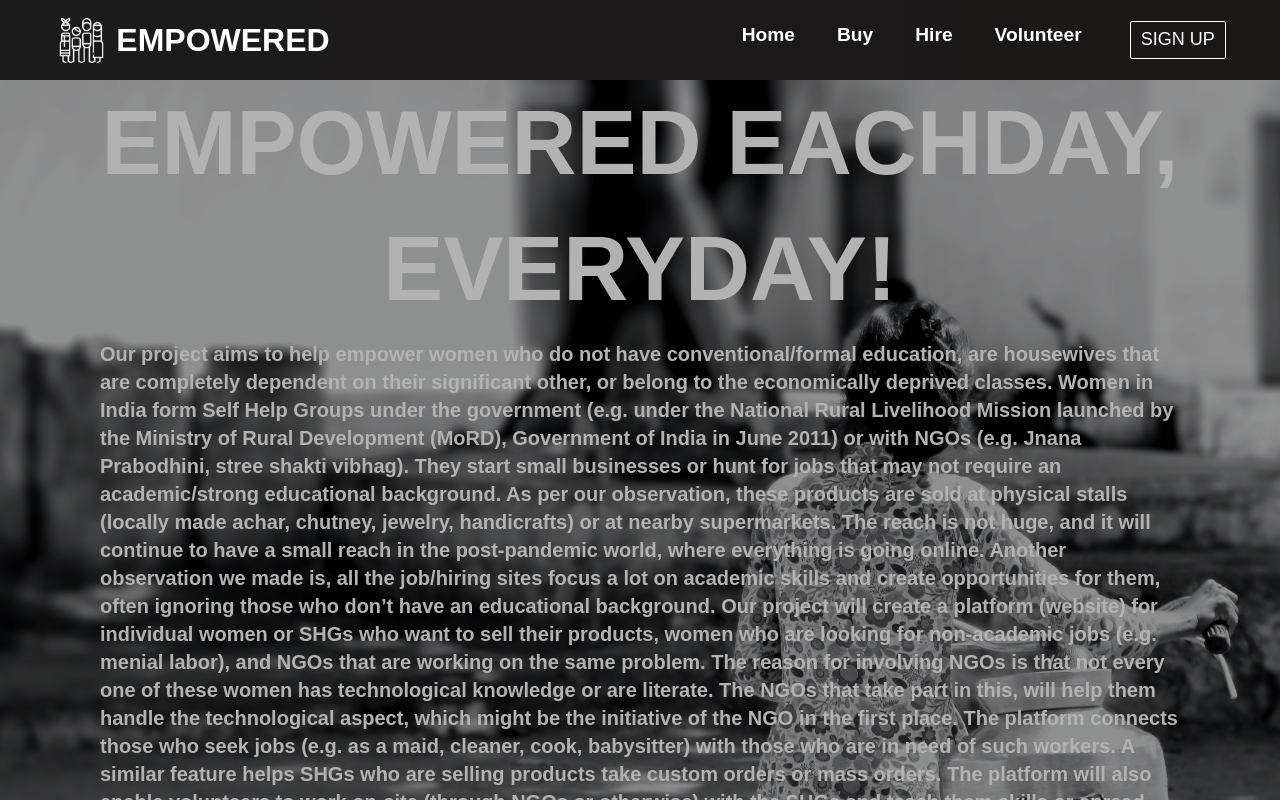
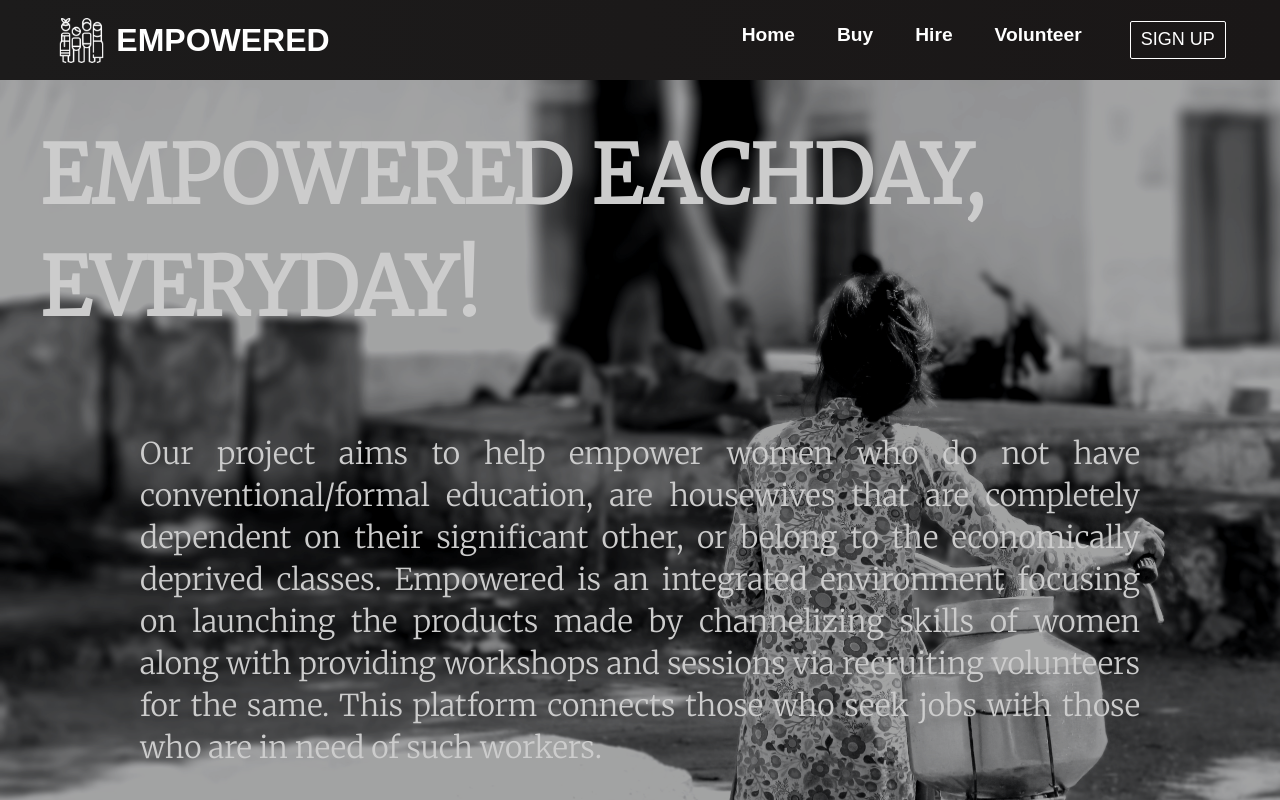
Before and after one commit to sn2606/Code-Divas-New, a React (Create React App) app in the folder code-divas/: page / in a window 1280 px wide. Shown: the top 800 px of the page. Built offline with nearby package versions, Linux system fonts and the light colour scheme.

Commit message:
Styling changes

```diff
--- a/code-divas/public/index.html
+++ b/code-divas/public/index.html
@@ -26,6 +26,8 @@
     -->
     <title>Empowered</title>
     <link href="https://unpkg.com/tailwindcss@^2/dist/tailwind.min.css" rel="stylesheet">
+    <link rel="preconnect" href="https://fonts.gstatic.com">
+<link href="https://fonts.googleapis.com/css2?family=Merriweather:ital,wght@0,300;1,900&display=swap" rel="stylesheet">
   </head>
   <body>
     <noscript>You need to enable JavaScript to run this app.</noscript>
--- a/code-divas/src/Components/BuyHome.js
+++ b/code-divas/src/Components/BuyHome.js
@@ -12,7 +12,7 @@ function BuyHome() {
     return (
         <div className="home">
           <div className="home_container">
-          <div className="home_row">
+          <div className="home_row mt-20">
             <Product title='Flower Vase' price={199} image={img1} rating={5} />
             <Product title='Bamboo Bag' price={399} image={img2} rating={3}/>
           </div>
--- a/code-divas/src/Components/HeroSection.css
+++ b/code-divas/src/Components/HeroSection.css
@@ -11,24 +11,28 @@
     background-repeat: no-repeat;
     background-size: cover;
     background-position: center center;
-    filter: brightness(70%);
+    filter: brightness(80%);
   }
 
 
   .hero-container > h1 {
     color: #fff;
-    font-size: 90px;
-    text-align: center;
+    font-size: 80px;
+    font-family: 'Merriweather', serif;
+    font-weight: 800;
     /*margin-top: 50px;*/
   }
 
   .hero-container > p {
     margin-top: 8px;
     color: white;
-    /* mix-blend-mode: luminosity; */
-    font-size: 20px;
+    font-size: 30px;
     margin-left: 100px;
     margin-right: 100px;
+    text-align: justify;
+    font-weight: 100;
+    font-family: 'Merriweather', serif;
+    font-weight: 100;
   }
 
   .hero-btns {
--- a/code-divas/src/Components/HeroSection.js
+++ b/code-divas/src/Components/HeroSection.js
@@ -7,10 +7,14 @@ function HeroSection() {
     return (
 
         <div className="hero-container">
-           <h1>EMPOWERED EACHDAY, EVERYDAY!</h1>
-           <p className="justify-center">Our project aims to help empower women who do not have conventional/formal education, are housewives that are completely dependent on their significant other, or belong to the economically deprived classes.
-              Women in India form Self Help Groups under the government (e.g. under the National Rural Livelihood Mission launched by the Ministry of Rural Development (MoRD), Government of India in June 2011) or with NGOs (e.g. Jnana Prabodhini, stree shakti vibhag). They start small businesses or hunt for jobs that may not require an academic/strong educational background. As per our observation, these products are sold at physical stalls (locally made achar, chutney, jewelry, handicrafts) or at nearby supermarkets. The reach is not huge, and it will continue to have a small reach in the post-pandemic world, where everything is going online. Another observation we made is, all the job/hiring sites focus a lot on academic skills and create opportunities for them, often ignoring those who don’t have an educational background.
-              Our project will create a platform (website) for individual women or SHGs who want to sell their products, women who are looking for non-academic jobs (e.g. menial labor), and NGOs that are working on the same problem. The reason for involving NGOs is that not every one of these women has technological knowledge or are literate. The NGOs that take part in this, will help them handle the technological aspect, which might be the initiative of the NGO in the first place. The platform connects those who seek jobs (e.g. as a maid, cleaner, cook, babysitter) with those who are in need of such workers. A similar feature helps SHGs who are selling products take custom orders or mass orders. The platform will also enable volunteers to work on-site (through NGOs or otherwise) with the SHGs and teach them skills or spread awareness about rights these women have (e.g. How to handle a bank account). For women that are part of this individually or are familiar with technology, a news and information section will be a one-stop destination for what are the policies, schemes, and initiatives targeted at them and how to make use of them, as well as relaying the latest happenings in women empowerment initiatives in India.
+
+           <h1 className="p-10">EMPOWERED EACHDAY, EVERYDAY!</h1>
+
+           <p className="justify-center p-10">Our project aims to help empower women who do not have conventional/formal education,
+            are housewives that are completely dependent on their significant other, or belong to the economically deprived classes.
+            Empowered is an integrated environment focusing on launching the products made by channelizing skills of women along with
+            providing workshops and sessions via recruiting volunteers for the same.
+            This platform connects those who seek jobs with those who are in need of such workers.
             </p>
             <div className="hero-btns mb-10">
                 <Button
```
